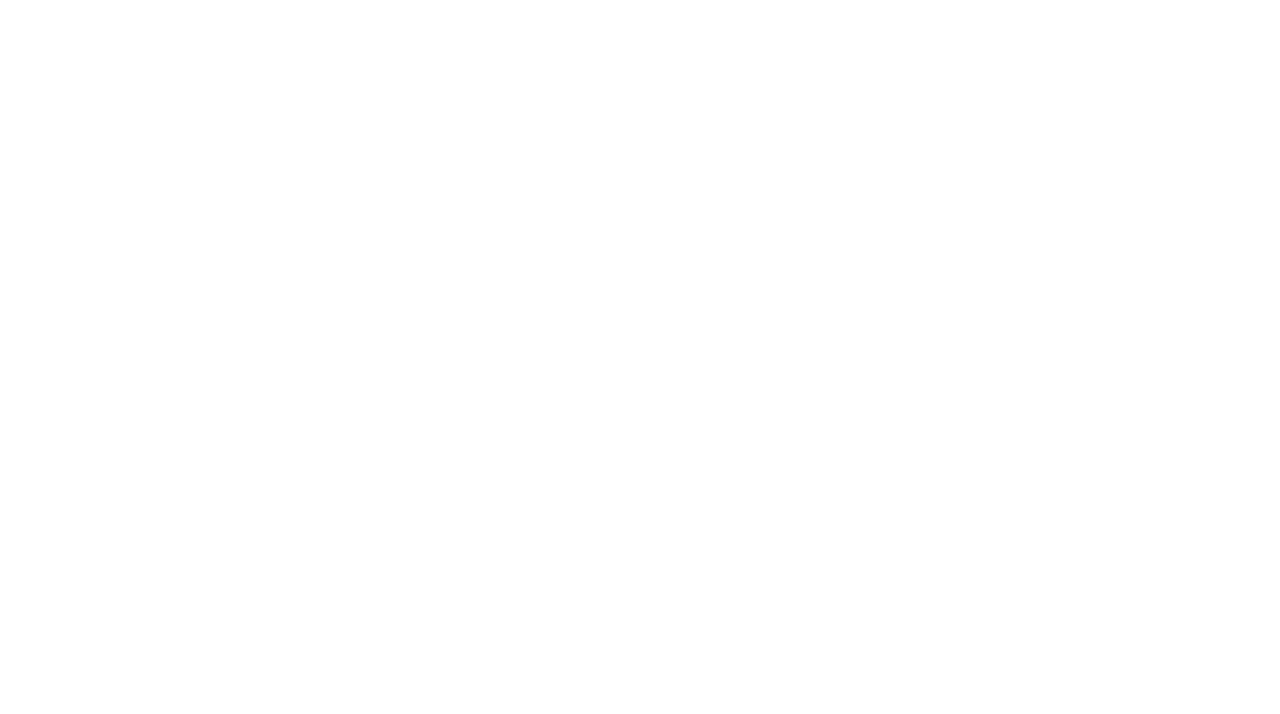
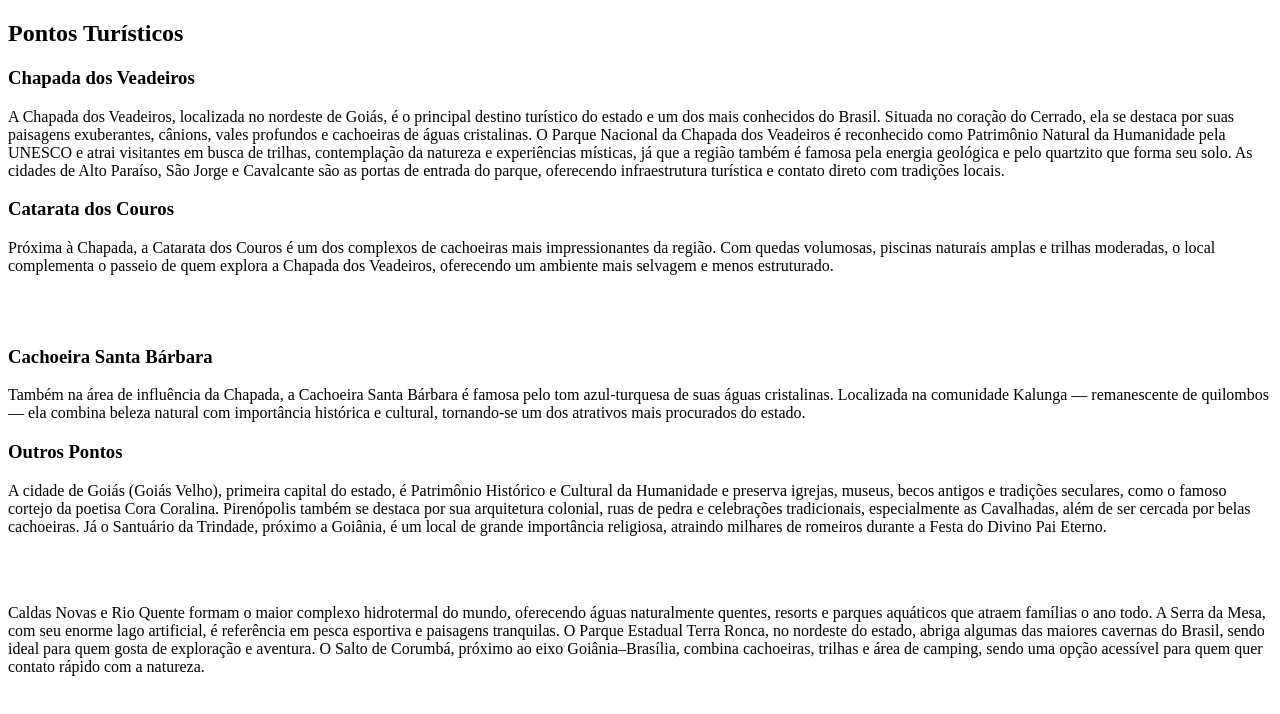
Before and after one commit to HelenaBO1000/tGOIAS, a plain HTML site: page pTurismo.html in a window 1280 px wide. Drawn offline with Linux system fonts and the light colour scheme.

Commit message:
Add files via upload

```diff
--- a/pTurismo.html
+++ b/pTurismo.html
@@ -6,37 +6,38 @@
     <meta http-equiv="X-UA-Compatible" content="IE=edge">
     <meta name="viewport" content="width=device-width, initial-scale=1.0">
     <link rel="stylesheet" href="main.css">
-    <title>Cultura</title>
+    <title>Pontos Turísticos</title>
 </head>
 
 <body>
+    <h2>Pontos Turísticos</h2>
     <div>
-        <h2></h2>
-        <p></p>
+        <h3>Chapada dos Veadeiros</h3>
+        <p>A Chapada dos Veadeiros, localizada no nordeste de Goiás, é o principal destino turístico do estado e um dos mais conhecidos do Brasil. Situada no coração do Cerrado, ela se destaca por suas paisagens exuberantes, cânions, vales profundos e cachoeiras de águas cristalinas. O Parque Nacional da Chapada dos Veadeiros é reconhecido como Patrimônio Natural da Humanidade pela UNESCO e atrai visitantes em busca de trilhas, contemplação da natureza e experiências místicas, já que a região também é famosa pela energia geológica e pelo quartzito que forma seu solo. As cidades de Alto Paraíso, São Jorge e Cavalcante são as portas de entrada do parque, oferecendo infraestrutura turística e contato direto com tradições locais.</p>
     </div>
-    <div>
+    <div class="A">
         <div>
-            <h3></h3>
-            <p></p>
+            <h3>Catarata dos Couros</h3>
+            <p>Próxima à Chapada, a Catarata dos Couros é um dos complexos de cachoeiras mais impressionantes da região. Com quedas volumosas, piscinas naturais amplas e trilhas moderadas, o local complementa o passeio de quem explora a Chapada dos Veadeiros, oferecendo um ambiente mais selvagem e menos estruturado.</p>
         </div>
-        <img>
+        <img src="" alt="">
     </div>
-    <div>
-        <img>
+    <div class="B">
+        <img src="" alt="">
         <div>
-            <h3></h3>
-            <p></p>
+            <h3>Cachoeira Santa Bárbara</h3>
+            <p>Também na área de influência da Chapada, a Cachoeira Santa Bárbara é famosa pelo tom azul-turquesa de suas águas cristalinas. Localizada na comunidade Kalunga — remanescente de quilombos — ela combina beleza natural com importância histórica e cultural, tornando-se um dos atrativos mais procurados do estado.</p>
         </div>
     </div>
     <div>
         <div>
-            <h3></h3>
-            <p></p>
+            <h3>Outros Pontos</h3>
+            <p>A cidade de Goiás (Goiás Velho), primeira capital do estado, é Patrimônio Histórico e Cultural da Humanidade e preserva igrejas, museus, becos antigos e tradições seculares, como o famoso cortejo da poetisa Cora Coralina. Pirenópolis também se destaca por sua arquitetura colonial, ruas de pedra e celebrações tradicionais, especialmente as Cavalhadas, além de ser cercada por belas cachoeiras. Já o Santuário da Trindade, próximo a Goiânia, é um local de grande importância religiosa, atraindo milhares de romeiros durante a Festa do Divino Pai Eterno.</p>
             <img src="" alt="">
         </div>
         <div>
             <img src="" alt="">
-            <p></p>
+            <p>Caldas Novas e Rio Quente formam o maior complexo hidrotermal do mundo, oferecendo águas naturalmente quentes, resorts e parques aquáticos que atraem famílias o ano todo. A Serra da Mesa, com seu enorme lago artificial, é referência em pesca esportiva e paisagens tranquilas. O Parque Estadual Terra Ronca, no nordeste do estado, abriga algumas das maiores cavernas do Brasil, sendo ideal para quem gosta de exploração e aventura. O Salto de Corumbá, próximo ao eixo Goiânia–Brasília, combina cachoeiras, trilhas e área de camping, sendo uma opção acessível para quem quer contato rápido com a natureza.</p>
         </div>
     </div>
 </body>
```
Also changed, not shown: cultura.html (+6 -4 lines), locais.html (+4 -3 lines).
